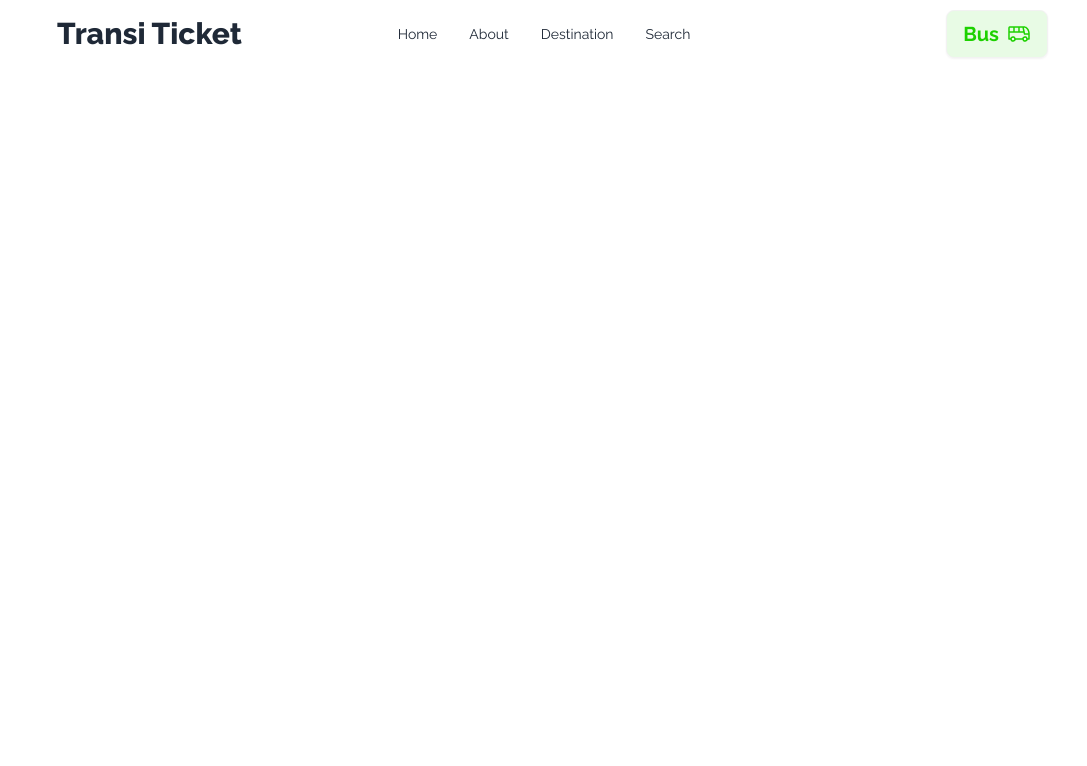
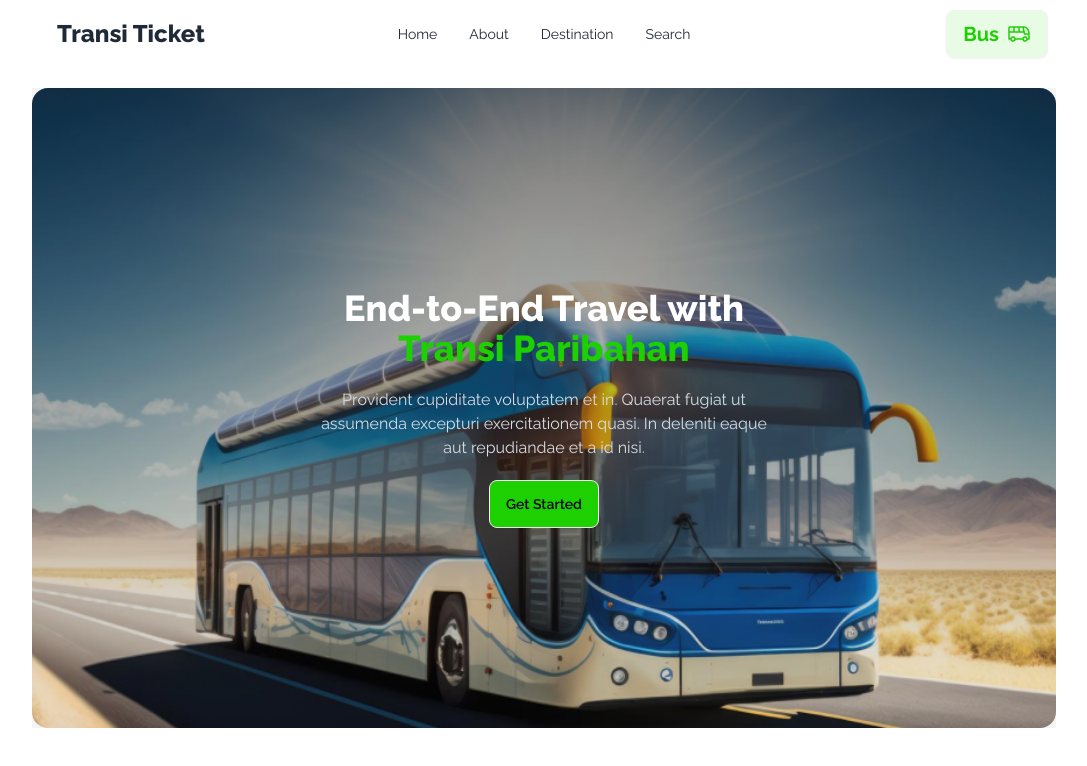
Before and after one commit to islam-sharmin/B9A5-TransiTicket, a plain HTML site: page index.html in a window 1280 px wide. Shown: the whole page, without its empty margins (96-1183 px from the left). Drawn offline with nearby package versions, Linux system fonts and the light colour scheme; files that its build step writes are made by us from their sources.

Commit message:
added banner section

```diff
--- a/index.html
+++ b/index.html
@@ -30,7 +30,7 @@
                         <li><a>Search</a></li>
                     </ul>
                 </div>
-                <a class="btn btn-ghost text-3xl font-extrabold">Transi Ticket</a>
+                <a class="btn btn-ghost text-2xl font-extrabold">Transi Ticket</a>
             </div>
             <div class="navbar-center hidden lg:flex">
                 <ul class="menu menu-horizontal px-1">
@@ -46,7 +46,16 @@
         </div>
 
         <!-- banner -->
-
+        <div class="hero min-h-[80vh] rounded-2xl mt-5" style="background-image: url(images/banner.png);">
+            <div class="hero-overlay bg-opacity-5"></div>
+            <div class="hero-content text-center text-neutral-content">
+                <div class="max-w-md">
+                    <h1 class="mb-5 text-4xl font-extrabold text-white">End-to-End Travel with <br> <span class="text-[#1DD100]">Transi Paribahan</span></h1>
+                    <p class="mb-5">Provident cupiditate voluptatem et in. Quaerat fugiat ut assumenda excepturi exercitationem quasi. In deleniti eaque aut repudiandae et a id nisi.</p>
+                    <button class="btn bg-[#1DD100] text-[#030712]">Get Started</button>
+                </div>
+            </div>
+        </div>
 
     </header>
 
```
